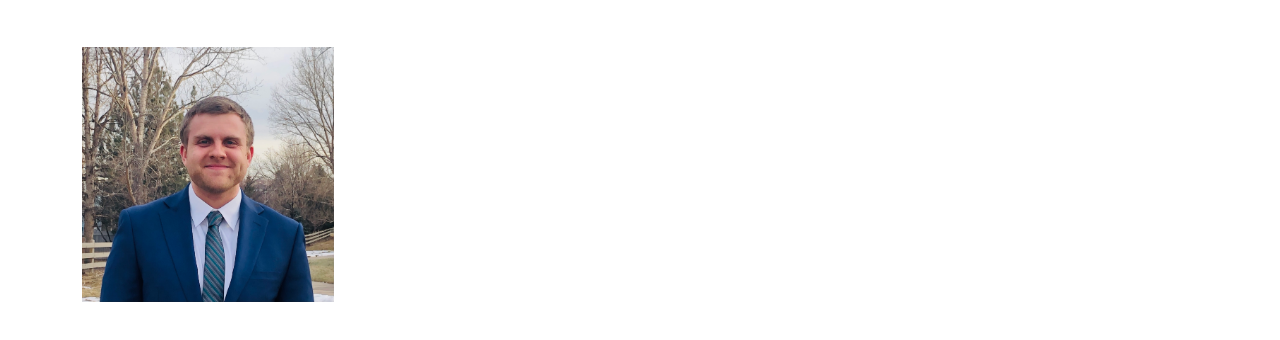
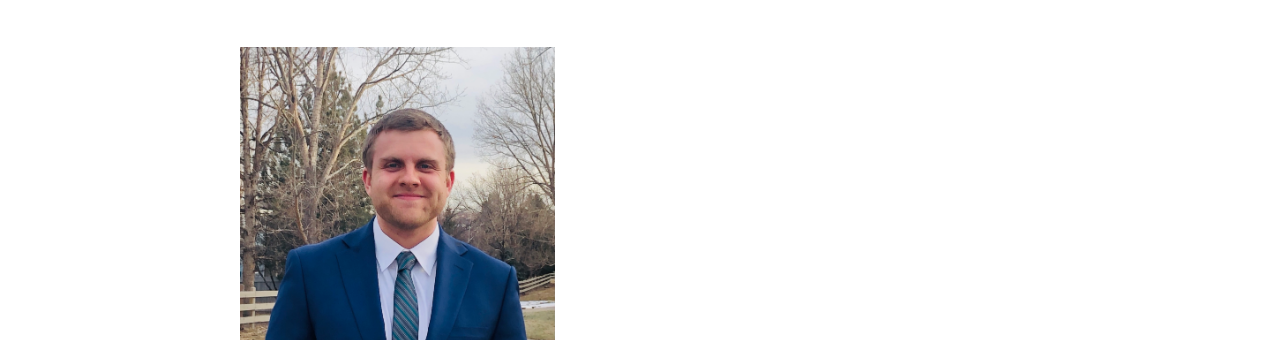
Before and after one commit to matthurtr/matthurt.github.io, a website: page index.html in a window 1280 px wide. Shown: the part 57-397 px from the top of the page. Drawn offline with nearby package versions, Linux system fonts and the light colour scheme.

Commit message:
Update index.html

```diff
--- a/index.html
+++ b/index.html
@@ -30,7 +30,10 @@
         <!-- Page content-->
         <div class="container">
              <div class="row gx-4 gx-lg-5 align-items-center my-5">
-                <div class="col-lg-7"><img class="center" src="pics/pic1.jpeg" width="40%" /></div>
+                <div class="col-lg-7">
+                 <p style="text-align:center;"><img class="center" src="pics/pic1.jpeg" width="50%" /> <p>
+
+                 </div>
             </div>
             <div class="text-center mt-5">
                 <h1>Matthew Hurt</h1>
```
